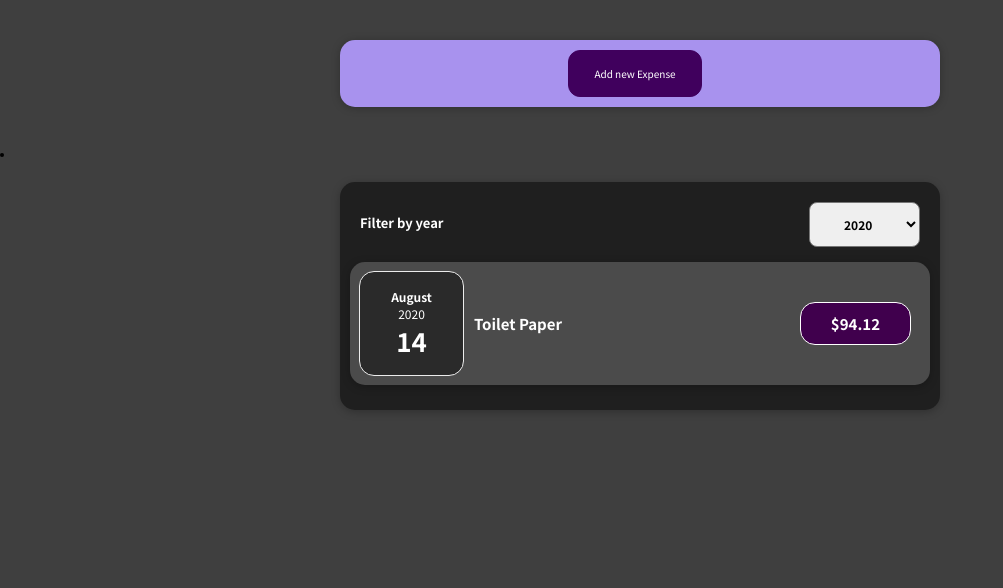
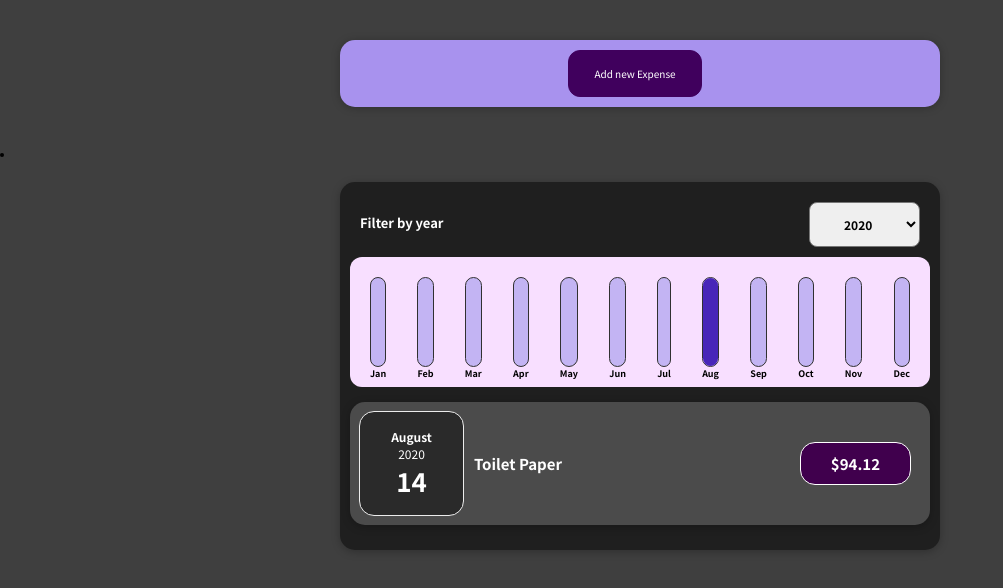
Before and after one commit to StrongMind0/React.-Expenses-App, a React (Create React App) app: page / in a window 1280 px wide. Shown: the top 588 px of the page, without its empty margins (0-1003 px from the left). Built offline with nearby package versions, Linux system fonts and the light colour scheme.

Commit message:
Complete creating the ChartBar

```diff
--- a/src/components/Chart/Chart.css
+++ b/src/components/Chart/Chart.css
@@ -0,0 +1,8 @@
+.chart{
+    background-color: #f8dfff;
+    display: flex;
+    justify-content: space-between;
+    border-radius: 12px;
+    height: 13rem;
+    padding: 2rem;
+}
--- a/src/components/Chart/Chart.js
+++ b/src/components/Chart/Chart.js
@@ -1,16 +1,19 @@
 import React from "react";
 
-import ChartBar from "../ChartBar";
+import ChartBar from "./ChartBar";
 import './Chart.css'
 
 const Chart = props => {
+    const dataPointValue = props.datapoints.map(datapoint => datapoint.value)
+    const totalMaximum = Math.max(...dataPointValue);
 
     return (
-        <div className="Chart">
-            {props.datapoints.map(datapoint => (<ChartBar
+        <div className="chart">
+            {props.datapoints.map(datapoint => (
+                <ChartBar
                 key={datapoint.label}
                 value={datapoint.value}
-                maxValue={null}
+                maxValue={totalMaximum}
                 label={datapoint.label} />))}
         </div>
     )
--- a/src/components/Chart/ChartBar.css
+++ b/src/components/Chart/ChartBar.css
@@ -0,0 +1,30 @@
+.chart-bar{
+    height: 100%;
+    display: flex;
+    flex-direction: column;
+    align-items: center;
+}
+
+.chart-bar__inner {
+    height: 100%;
+    width: 100%;
+    border: 1px solid #313131;
+    border-radius: 12px;
+    background-color: #c3b4f3;
+    overflow: hidden;
+    display: flex;
+    flex-direction: column;
+    justify-content: flex-end;
+}
+
+.chart-bar__fill{
+    background-color: #4826b9;
+    width: 100%;
+    transition: all 0.3s ease-out;
+}
+
+.chart-bar__label{
+    font-weight: bold;
+    font-size: 0.9rem;
+    text-align: center;
+}
--- a/src/components/Chart/ChartBar.js
+++ b/src/components/Chart/ChartBar.js
@@ -1,7 +1,25 @@
 import React from "react";
 
+import './ChartBar.css'
+
 const ChartBar = props => {
+    let barFillHeight = '0%';
 
+    if (props.maxValue > 0) {
+        barFillHeight = Math.round((props.value / props.maxValue) * 100) + '%';
+    }
+
+
+    return (
+        <div className='chat-bar'>
+            <div className='chart-bar__inner'>
+            <div className='chart-bar__fill'
+            style={{ height: barFillHeight}}> </div>
+            </div>
+
+            <div className='chart-bar__label'>{ props.label }</div>
+        </div>
+    )
 }
 
-export default ChartBar
+export default ChartBar;
--- a/src/components/Expenses/Expenses.js
+++ b/src/components/Expenses/Expenses.js
@@ -4,6 +4,7 @@
 import Card from '../UI/Card';
 import ExpensesFilter from './ExpensesFilter';
 import ExpensesList from './ExpensesList';
+import ExpensesChart from './ExpensesChart';
 import './Expenses.css'
 
 const Expenses =(props)=> {
@@ -26,6 +27,8 @@
                 selected={filteredYear}
                 onChangeFilter={filterChangeHandler}
              />
+             <ExpensesChart expenses={filteredExpenses} />
+
              <ExpensesList items={filteredExpenses}/>
            </Card>
        </li>
--- /dev/null
+++ b/src/components/Expenses/ExpensesChart.js
@@ -0,0 +1,30 @@
+import React from "react";
+
+import Chart from "../Chart/Chart";
+
+const ExpensesChart = props => {
+    const chartDatapoints = [
+        {label: 'Jan', value: 0},
+        {label: 'Feb', value: 0},
+        {label: 'Mar', value: 0},
+        {label: 'Apr', value: 0},
+        {label: 'May', value: 0},
+        {label: 'Jun', value: 0},
+        {label: 'Jul', value: 0},
+        {label: 'Aug', value: 0},
+        {label: 'Sep', value: 0},
+        {label: 'Oct', value: 0},
+        {label: 'Nov', value: 0},
+        {label: 'Dec', value: 0},
+    ]
+
+    for (const expense of props.expenses) {
+        const expenseMonth = expense.date.getMonth(); //starting at 0 => January => 0
+        chartDatapoints[expenseMonth].value += expense.amount;
+    }
+
+
+    return <Chart datapoints={chartDatapoints} />
+}
+
+export default ExpensesChart;
```
